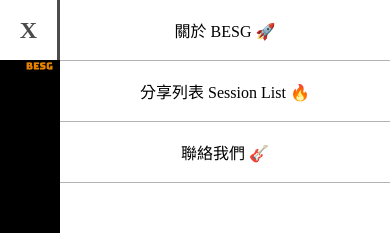
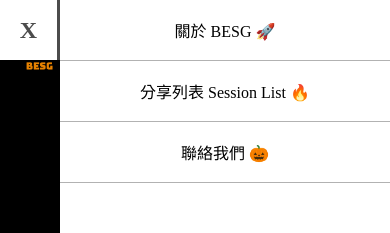
Before and after one commit to BESG-TW/BESG-web, a Next.js app: page / in a window 390 px wide. Both pictures are taken after a click on the element 365 px from the left and 45 px from the top of the page. Shown: the top 233 px of the page. Built offline with nearby package versions, Linux system fonts and the light colour scheme; grey boxes are pictures that could not be loaded.

Commit message:
test: test git config

```diff
--- a/src/modules/components/Header/MobileHeader.tsx
+++ b/src/modules/components/Header/MobileHeader.tsx
@@ -35,7 +35,7 @@ const MobileHeader: React.FC = () => {
                 <MenuItem>分享列表 Session List 🔥</MenuItem>
               </Link>
               <Link href="/contact">
-                <MenuItem>聯絡我們 🎸</MenuItem>
+                <MenuItem>聯絡我們 🎃</MenuItem>
               </Link>
               <LogoWrapper>
                 <Logo src="/besg.png" size={180} />
```
